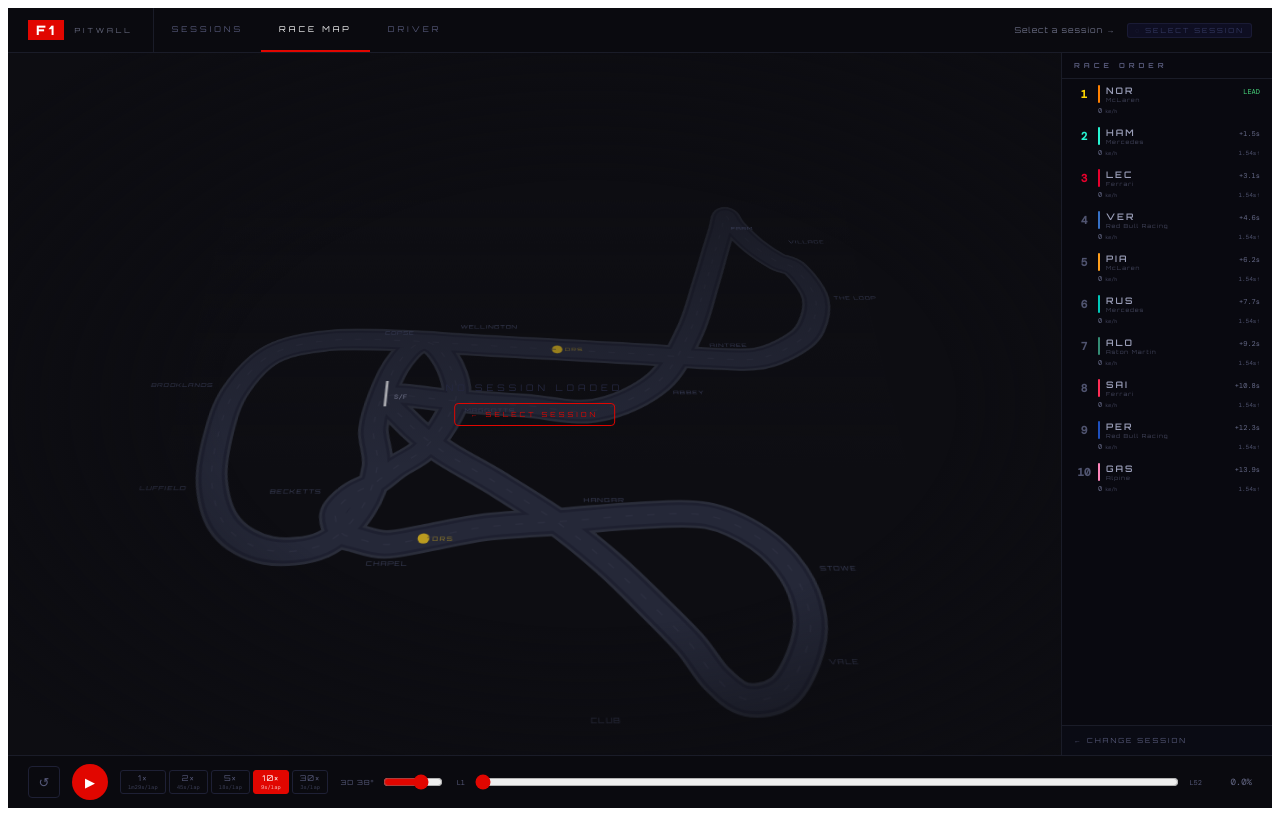
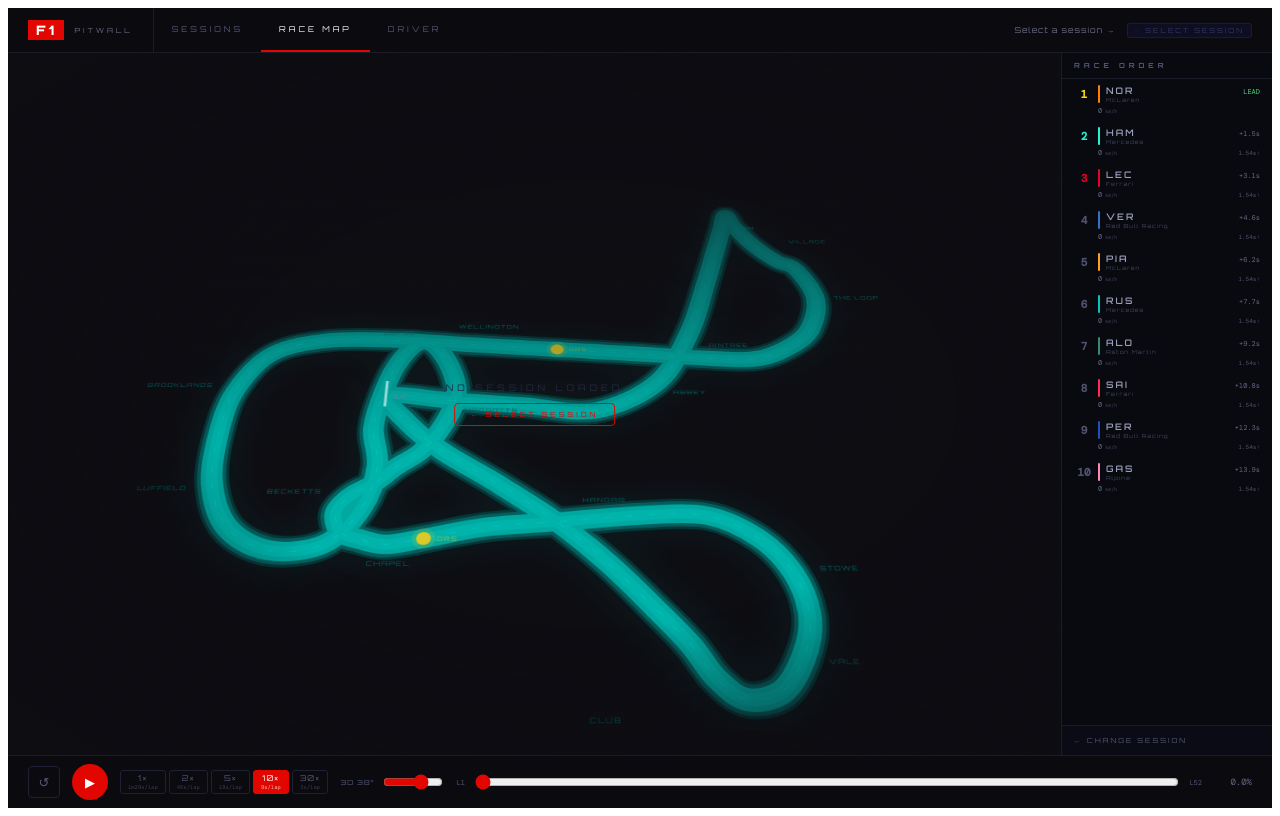
Before and after one commit to pedersene-mpm/f1-pitwall, a React (Vite) app: page / in a window 1280 px wide. Both pictures are taken after a click on the button "RACE MAP". Built offline with nearby package versions, Linux system fonts and the light colour scheme.

Commit message:
teal track color, DRS dot markers, ambient glow

```diff
--- a/src/App.jsx
+++ b/src/App.jsx
@@ -552,34 +552,42 @@
             <svg viewBox={viewBox} style={{width:"100%",maxWidth:"min(92vw,900px)",maxHeight:"calc(100vh - 130px)",position:"relative",zIndex:1,transform:`rotateX(${tilt}deg)`,transformOrigin:"center 60%",transition:"transform 0.35s cubic-bezier(.4,0,.2,1)"}}>
               <defs>
                 <filter id="trailBlur"><feGaussianBlur stdDeviation="2"/></filter>
+                <filter id="trackGlow" x="-20%" y="-20%" width="140%" height="140%">
+                  <feGaussianBlur stdDeviation="12" result="b"/>
+                  <feMerge><feMergeNode in="b"/></feMerge>
+                </filter>
                 <linearGradient id="depthGrad" x1="0" y1="0" x2="0" y2="1">
-                  <stop offset="0%" stopColor="#0d0d12" stopOpacity={tilt>5?0.5:0}/>
-                  <stop offset="60%" stopColor="#0d0d12" stopOpacity="0"/>
+                  <stop offset="0%" stopColor="#0d0d12" stopOpacity={tilt>5?0.6:0}/>
+                  <stop offset="55%" stopColor="#0d0d12" stopOpacity="0"/>
                 </linearGradient>
               </defs>
+              {/* Teal ambient glow behind track */}
+              <path d={trackD} fill="none" stroke="#00a8a0" strokeWidth={32} strokeOpacity={0.07} style={{filter:"url(#trackGlow)"}}/>
               {/* Pit lane */}
               {pitLaneD&&<><path d={pitLaneD} fill="none" stroke="#323540" strokeWidth={14} strokeLinecap="round"/><path d={pitLaneD} fill="none" stroke="#3c3f50" strokeWidth={10} strokeLinecap="round"/><path d={pitLaneD} fill="none" stroke="#464958" strokeWidth={1.5} strokeDasharray="4 6" strokeOpacity={0.6} strokeLinecap="round"/></>}
-              {/* Track — NO sector colour stripes */}
-              <path d={trackD} fill="none" stroke="#2a2d3a" strokeWidth={22} strokeLinecap="round" strokeLinejoin="round"/>
-              <path d={trackD} fill="none" stroke="#1e2030" strokeWidth={18} strokeLinecap="round" strokeLinejoin="round"/>
-              <path d={trackD} fill="none" stroke="#252838" strokeWidth={14} strokeLinecap="round" strokeLinejoin="round"/>
-              {/* DRS zones only */}
-              {/* DRS detection point markers */}
-{wp[drs1[0]]&&(
-  <g>
-    <circle cx={wp[drs1[0]][0]} cy={wp[drs1[0]][1]} r={4} fill="#facc15" opacity={0.7}/>
-    <text x={wp[drs1[0]][0]+6} y={wp[drs1[0]][1]+2} fill="#facc1590" fontSize={4.5}
-      fontFamily="'Orbitron',sans-serif" letterSpacing={1}>DRS</text>
-  </g>
-)}
-{wp[drs2[0]]&&(
-  <g>
-    <circle cx={wp[drs2[0]][0]} cy={wp[drs2[0]][1]} r={4} fill="#facc15" opacity={0.7}/>
-    <text x={wp[drs2[0]][0]+6} y={wp[drs2[0]][1]+2} fill="#facc1590" fontSize={4.5}
-      fontFamily="'Orbitron',sans-serif" letterSpacing={1}>DRS</text>
-  </g>
-)}
-              <path d={trackD} fill="none" stroke="#343748" strokeWidth={1} strokeDasharray="5 10" strokeOpacity={.5}/>
+              {/* Track — teal surface, F1 TV aesthetic */}
+              {/* Outer kerb edge */}
+              <path d={trackD} fill="none" stroke="#003a3a" strokeWidth={24} strokeLinecap="round" strokeLinejoin="round"/>
+              {/* White track boundary line */}
+              <path d={trackD} fill="none" stroke="#c8d8d8" strokeWidth={20} strokeLinecap="round" strokeLinejoin="round" strokeOpacity={0.18}/>
+              {/* Teal asphalt surface */}
+              <path d={trackD} fill="none" stroke="#005f5f" strokeWidth={19} strokeLinecap="round" strokeLinejoin="round"/>
+              <path d={trackD} fill="none" stroke="#00a8a0" strokeWidth={15} strokeLinecap="round" strokeLinejoin="round"/>
+              {/* Inner surface highlight */}
+              <path d={trackD} fill="none" stroke="#00c8c0" strokeWidth={8} strokeLinecap="round" strokeLinejoin="round" strokeOpacity={0.35}/>
+              {/* Centre dash */}
+              <path d={trackD} fill="none" stroke="#00e8e0" strokeWidth={0.8} strokeDasharray="5 10" strokeOpacity={.25}/>
+              {/* DRS detection point markers — dot only at zone start */}
+              {wp[drs1[0]]&&(<g>
+                <circle cx={wp[drs1[0]][0]} cy={wp[drs1[0]][1]} r={5} fill="#facc15" opacity={0.85}/>
+                <circle cx={wp[drs1[0]][0]} cy={wp[drs1[0]][1]} r={8} fill="#facc15" opacity={0.15}/>
+                <text x={wp[drs1[0]][0]+9} y={wp[drs1[0]][1]+2} fill="#facc1599" fontSize={4.5} fontFamily="'Orbitron',sans-serif" letterSpacing={1}>DRS</text>
+              </g>)}
+              {wp[drs2[0]]&&(<g>
+                <circle cx={wp[drs2[0]][0]} cy={wp[drs2[0]][1]} r={5} fill="#facc15" opacity={0.85}/>
+                <circle cx={wp[drs2[0]][0]} cy={wp[drs2[0]][1]} r={8} fill="#facc15" opacity={0.15}/>
+                <text x={wp[drs2[0]][0]+9} y={wp[drs2[0]][1]+2} fill="#facc1599" fontSize={4.5} fontFamily="'Orbitron',sans-serif" letterSpacing={1}>DRS</text>
+              </g>)}
               {tilt>5&&<rect x={vbX} y={vbY} width={vbW} height={vbH} fill="url(#depthGrad)" style={{pointerEvents:"none"}}/>}
               <path ref={pathRef} d={trackD} fill="none" stroke="none"/>
               <path ref={pitPathRef} d={pitLaneD||""} fill="none" stroke="none"/>
@@ -587,7 +595,7 @@
               <line x1={sfX-2} y1={sfY-14} x2={sfX-2} y2={sfY+10} stroke="#ffffff" strokeWidth={2} strokeOpacity={.6}/>
               <text x={sfX+4} y={sfY+3} fill="#7a7d96" fontSize={5.5} fontFamily="'DM Mono',monospace">S/F</text>
               {/* Corner labels */}
-              {cornerLabels.map(([name,x,y,anchor])=>(<text key={name} x={x} y={y} fill="#3a3e58" fontSize={4.8} textAnchor={anchor} fontFamily="'Orbitron',sans-serif" letterSpacing={.7}>{name}</text>))}
+              {cornerLabels.map(([name,x,y,anchor])=>(<text key={name} x={x} y={y} fill="#006060" fontSize={5} textAnchor={anchor} fontFamily="'Orbitron',sans-serif" letterSpacing={.8}>{name}</text>))}
               {/* Battle lines */}
               {standings.map((d,i)=>{
                 if(i===0)return null;
```
